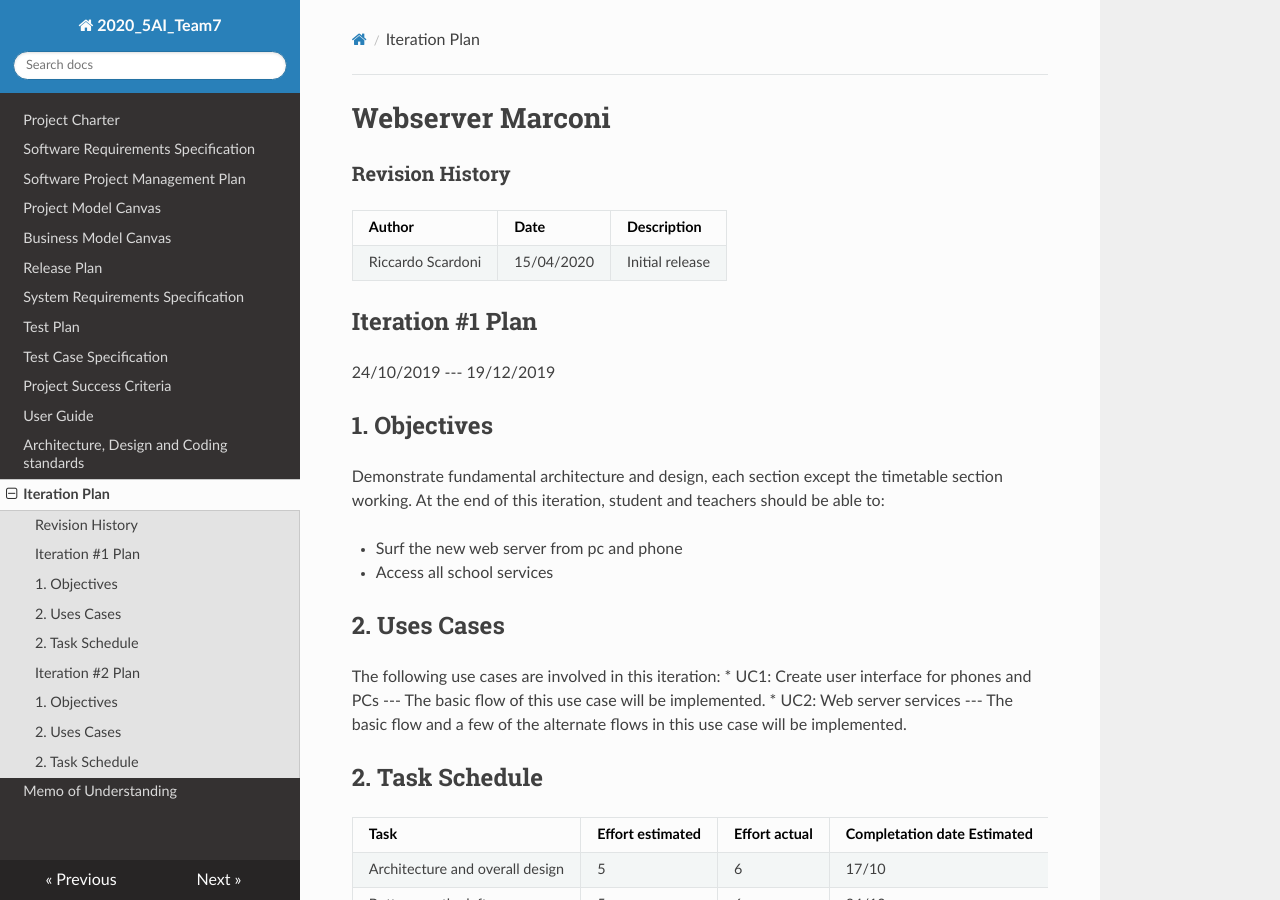
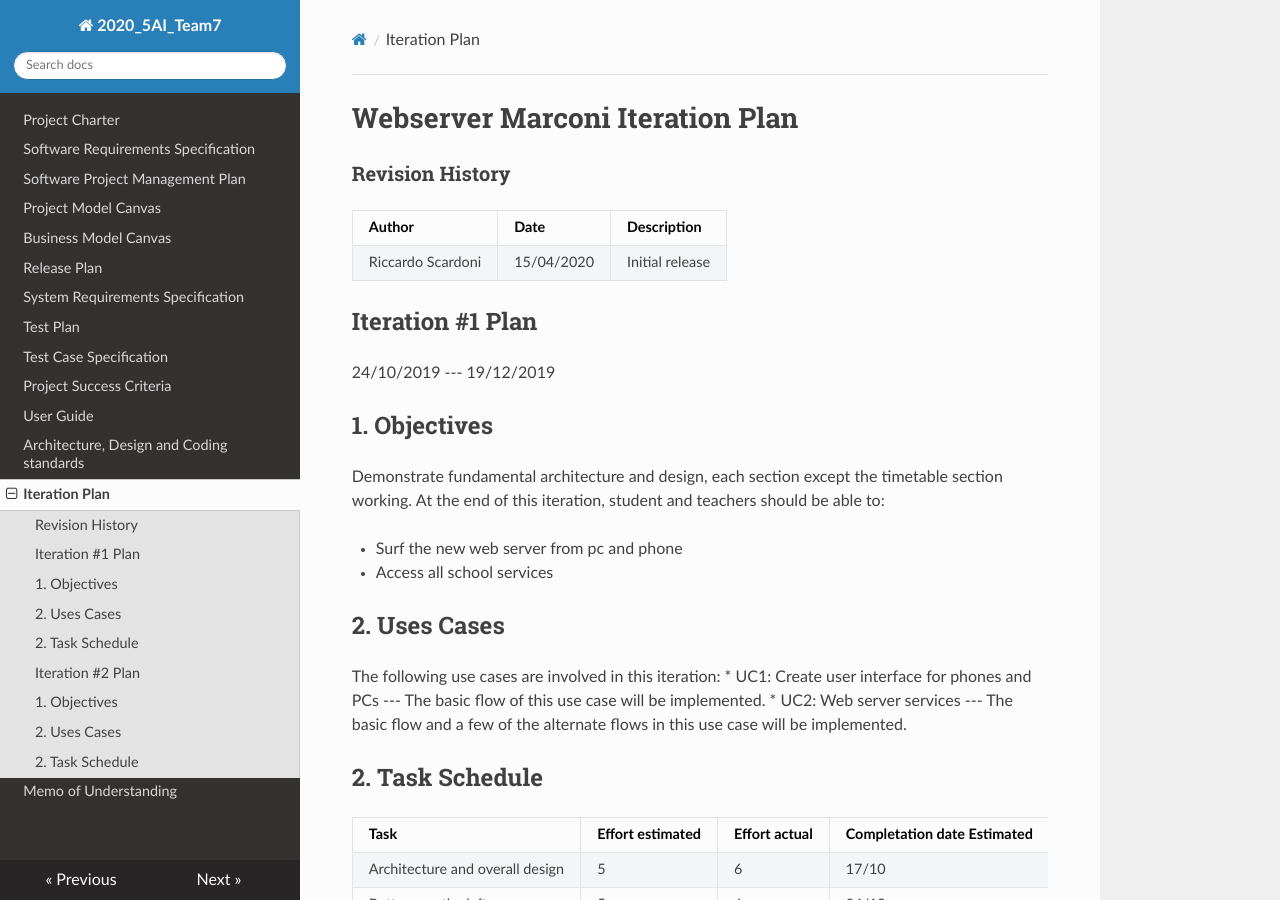
Before and after one commit to Fr0stBob/2020-5Ai-team7-Corsi, an MkDocs documentation site: the page built from docs/Iteration Plan.md, in a window 1280 px wide and 900 px high. Built offline with MkDocs 1.6.1, drawn with Linux system fonts in a browser that asks for light colours; nearby versions of some CDN libraries.

Commit message:
Update Iteration Plan.md

```diff
--- a/docs/Iteration Plan.md
+++ b/docs/Iteration Plan.md
@@ -1,4 +1,4 @@
-# Webserver Marconi
+# Webserver Marconi Iteration Plan
 
 ### Revision History
 | Author | Date | Description |
```
